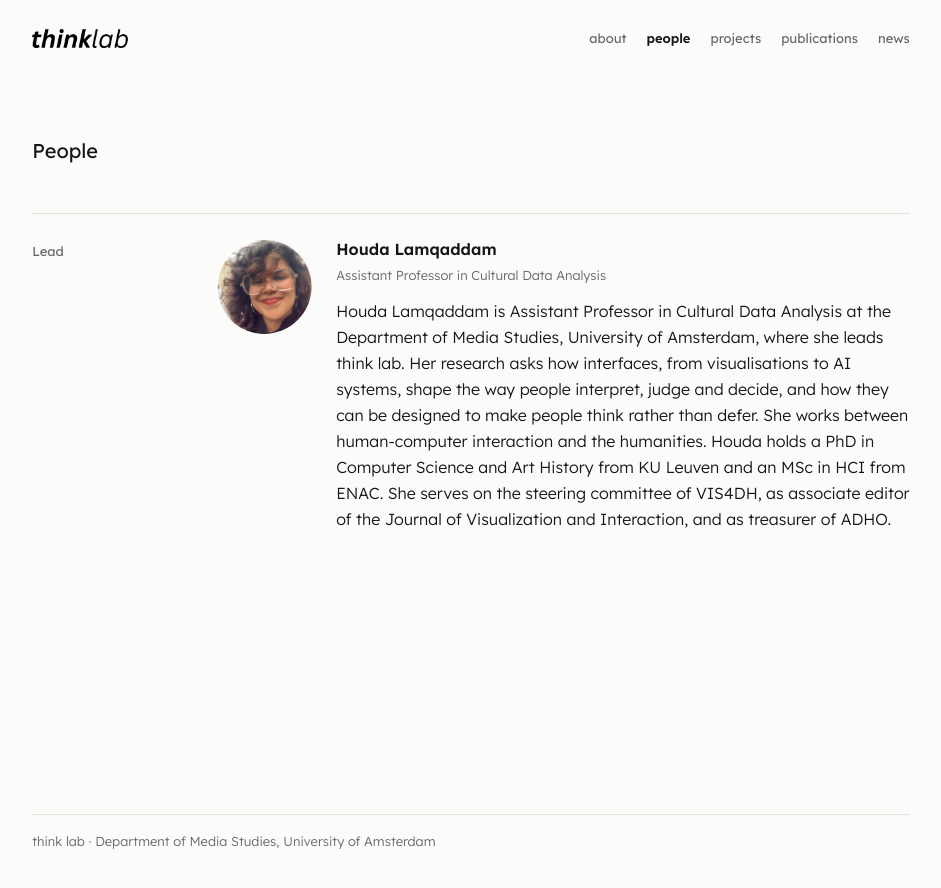
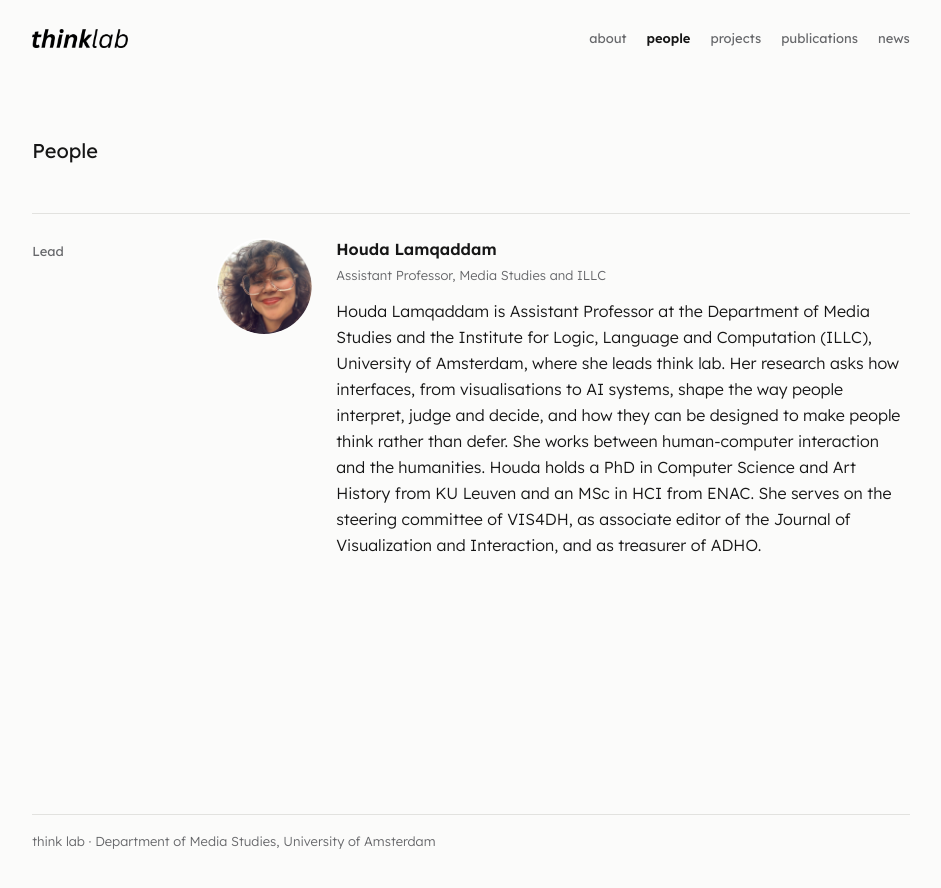
Before and after one commit to HLMQA/think, a Jekyll site: the page built from people/index.md, in a window 1280 px wide. Shown: the top 888 px of the page, without its empty margins (169-1110 px from the left). Built offline with Jekyll 4.4.1, drawn with Linux system fonts in a browser that asks for light colours.

Commit message:
Update lead title and add ILLC affiliation
Co-Authored-By: Claude Opus 5.5 (1M context) <noreply@anthropic.com>
Claude-Session: https://claude.ai/code/session_01TgR6aJ38HLEPLrkB6bpgPr

```diff
--- a/_data/people.yml
+++ b/_data/people.yml
@@ -1,11 +1,11 @@
 - group: Lead
   members:
     - name: Houda Lamqaddam
-      role: Assistant Professor in Cultural Data Analysis
+      role: Assistant Professor, Media Studies and ILLC
       photo: houda.png
       bio: >-
-        Houda Lamqaddam is Assistant Professor in Cultural Data Analysis at the Department of Media Studies,
-        University of Amsterdam, where she leads think lab. Her research asks how interfaces, from visualisations
+        Houda Lamqaddam is Assistant Professor at the Department of Media Studies and the Institute for Logic,
+        Language and Computation (ILLC), University of Amsterdam, where she leads think lab. Her research asks how interfaces, from visualisations
         to AI systems, shape the way people interpret, judge and decide, and how they can be designed to make
         people think rather than defer. She works between human-computer interaction and the humanities.
         Houda holds a PhD in Computer Science and Art History from KU Leuven and an MSc in HCI from ENAC.
```
